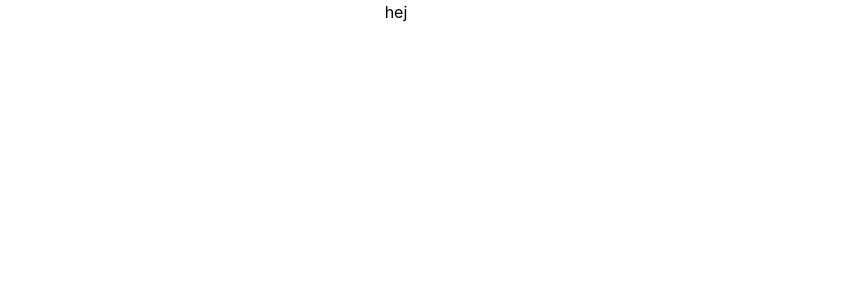
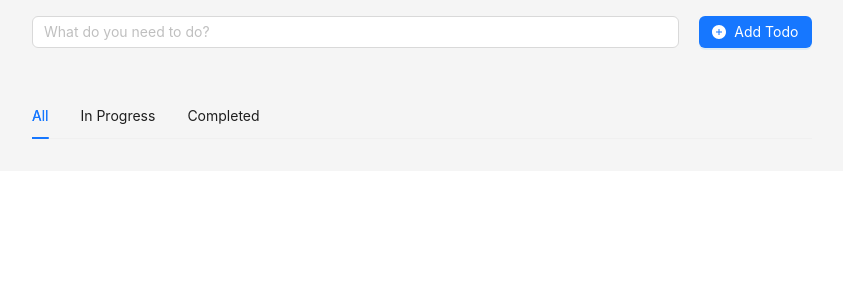
Before and after one commit to Eovone/TodoReactApp, a React (Create React App) app: page / in a window 1280 px wide. Shown: the top 300 px of the page, without its empty margins (244-1087 px from the left). Built offline with nearby package versions, Linux system fonts and the light colour scheme.

Commit message:
Post from frontEnd, form and list craeted

```diff
--- a/package.json
+++ b/package.json
@@ -10,6 +10,7 @@
     "@types/node": "^16.18.51",
     "@types/react": "^18.2.21",
     "@types/react-dom": "^18.2.7",
+    "antd": "^5.9.1",
     "axios": "^1.5.0",
     "react": "^18.2.0",
     "react-dom": "^18.2.0",
--- a/src/App.tsx
+++ b/src/App.tsx
@@ -1,12 +1,12 @@
 import React from 'react';
 import logo from './logo.svg';
 import './App.scss';
-import CreateTodo from './Components/CreateTodo';
+import TodoList from './Components/TodoList'
 
 function App() {
   return (
     <div className="App">
-      <CreateTodo />
+      <TodoList />
     </div>
   );
 }
--- a/src/Components/CreateTodo.tsx
+++ /dev/null
@@ -1,16 +0,0 @@
-import React, { FC, } from 'react';
-import { TodoModel } from '../Models/TodoModel';
-
-interface CreateTodoProps {
-
-}
-
-const CreateTodo: FC<CreateTodoProps> = (props) => {
-
-
-return (
-    <div>hej</div>
-);
-}
-
-export default CreateTodo;
--- /dev/null
+++ b/src/Components/TodoList.tsx
@@ -0,0 +1,56 @@
+import React, { FC, useCallback, useEffect, useState } from 'react';
+import {Col, Layout, message, Row, Tabs } from 'antd';
+import TodosForm from './TodosForm';
+import { postTodo } from '../Services/TodoService';
+import { Todo } from '../Models/Todo';
+
+const { TabPane } = Tabs;
+const { Content } = Layout;
+
+const TodoList: FC = () => {
+    const [refreshing, setRefreshing] = useState(false);
+
+    const handleFormSubmit = async (todo : Todo) => {
+        await postTodo(todo);
+        onRefresh();
+        message.success('Your Todo has been added!');
+    }
+
+    const onRefresh = useCallback( async () => {
+        setRefreshing(true);
+
+        setRefreshing(false);
+    }, [refreshing]);
+
+    useEffect(() => {
+
+    }, [onRefresh])
+
+return(
+    <Layout className='layout'>
+        <Content className='p-4'>
+            <div className='todolist'>
+                <Row>
+                    <Col span={15} offset={5}>
+                            <TodosForm onFormSubmit={handleFormSubmit} />
+                        <br/>
+                        <Tabs defaultActiveKey='all'>
+                            <TabPane tab="All" key="all">
+
+                            </TabPane>
+                            <TabPane tab="In Progress" key="active">
+
+                            </TabPane>
+                            <TabPane tab="Completed" key="complete">
+
+                            </TabPane>
+                        </Tabs>
+                    </Col>
+                </Row>
+            </div>
+        </Content>
+    </Layout>
+)
+}
+
+export default TodoList;
--- /dev/null
+++ b/src/Components/TodosForm.tsx
@@ -0,0 +1,46 @@
+import { Button, Col, Form, Input, Row } from 'antd';
+import {PlusCircleFilled} from '@ant-design/icons';
+import React, { FC, } from 'react';
+import { Todo } from '../Models/Todo';
+import { TodosFormsProps } from '../Models/TodosFormsProps';
+
+const TodosForm: FC<TodosFormsProps> = (props) => {
+
+    const [form] = Form.useForm();
+    const { onFormSubmit } = props;
+
+    const onFinish = () => {
+        const todo: Todo = {
+            title: form.getFieldValue('title'),
+            completed: false,
+        };
+        onFormSubmit(todo);
+        form.resetFields();
+    }
+
+    return(
+        <div>
+            <Form
+                form={form}
+                onFinish={onFinish}
+                layout="vertical"
+                className="todo-form">
+                    <Row gutter={20}>
+                        <Col xs={24} sm={24} md={17} lg={19} xl={20}>
+                            <Form.Item name="title"
+                                        rules={[{required: true, message: 'Please enter a Title'}]}>
+                                <Input placeholder='What do you need to do?'/>
+                            </Form.Item>
+                        </Col>
+                        <Col xs={24} sm={24} md={7} lg={5} xl={4}>
+                            <Button type='primary' htmlType='submit' block>
+                                <PlusCircleFilled/> Add Todo
+                            </Button>
+                        </Col>
+                    </Row>
+            </Form>
+        </div>
+    )
+}
+
+export default TodosForm;
--- /dev/null
+++ b/src/Models/Todo.ts
@@ -0,0 +1,5 @@
+export interface Todo {
+    id?: number;
+    title: string;
+    completed: boolean;
+}
--- a/src/Models/TodoModel.ts
+++ /dev/null
@@ -1,12 +0,0 @@
-export class TodoModel {
-    id? : number;
-    title : string;
-    description : string;
-    finished : boolean;
-
-    constructor(title:string, description:string, finished:boolean){
-        this.title = title;
-        this.description = title;
-        this.finished = finished;
-    }
-}
--- /dev/null
+++ b/src/Models/TodosFormsProps.ts
@@ -0,0 +1,5 @@
+import { Todo } from "./Todo";
+
+export type TodosFormsProps = {
+    onFormSubmit: (todo: Todo) => void;
+};
--- /dev/null
+++ b/src/Services/TodoService.ts
@@ -0,0 +1,10 @@
+import axios from 'axios';
+const baseUrl = `${process.env.REACT_APP_API_URL}/api/Todos`
+
+
+export const postTodo = (todo: { title: string; completed: boolean;}) => {
+    return axios.post(baseUrl, {
+        title: todo.title,
+        completed: todo.completed
+    }).then(response => response.data);
+}
```
Also changed, not shown: 2 other files (tests, documents, lock files or other folders).
